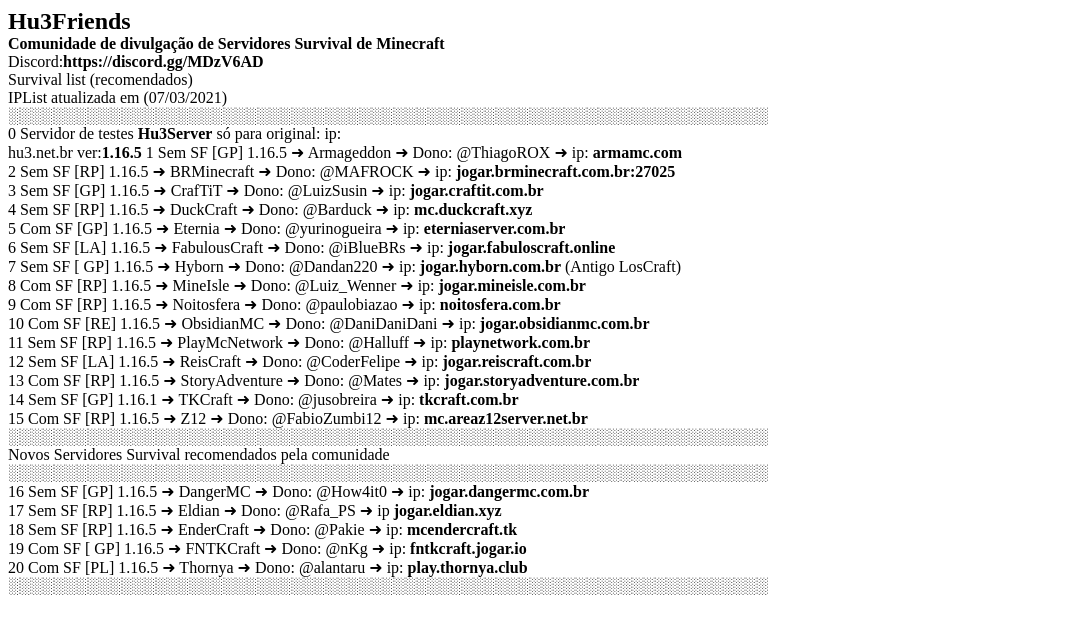
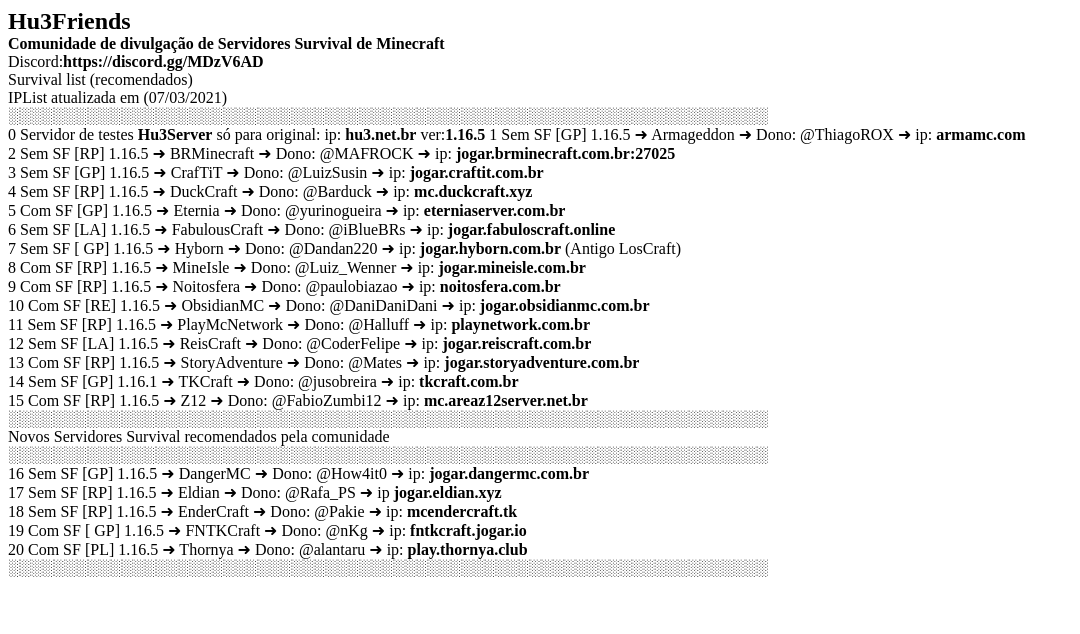
Before and after one commit to comonier/hu3.github.io, a plain HTML site: page index.html in a window 1280 px wide. Shown: the whole page, without its empty margins (0-1080 px from the left). Drawn offline with Linux system fonts and the light colour scheme.

Commit message:
Update index.html

```diff
--- a/index.html
+++ b/index.html
@@ -11,7 +11,7 @@ Comunidade de divulgação de Servidores Survival de Minecraft</b><br>
     Survival list (recomendados)<br>
     IPList atualizada em (07/03/2021)<br>
 ░░░░░░░░░░░░░░░░░░░░░░░░░░░░░░░░░░░░░░░░░░░░░░░░░░░░░░░░░░░░░░░░░░░<br>
-0 Servidor de testes <b>Hu3Server</b> só para original: ip: <br>hu3.net.br</b> ver:<b>1.16.5</b>
+0 Servidor de testes <b>Hu3Server</b> só para original: ip: <b>hu3.net.br</b> ver:<b>1.16.5</b>
 1 Sem SF [GP] 1.16.5 ➜ Armageddon  ➜ Dono: @ThiagoROX  ➜ ip: <b>armamc.com</b><br>
 2 Sem SF [RP] 1.16.5 ➜ BRMinecraft ➜ Dono: @MAFROCK ➜ ip: <b>jogar.brminecraft.com.br:27025</b><br>
 3 Sem SF [GP] 1.16.5 ➜ CrafTiT ➜ Dono: @LuizSusin ➜  ip: <b>jogar.craftit.com.br</b><br>
```
